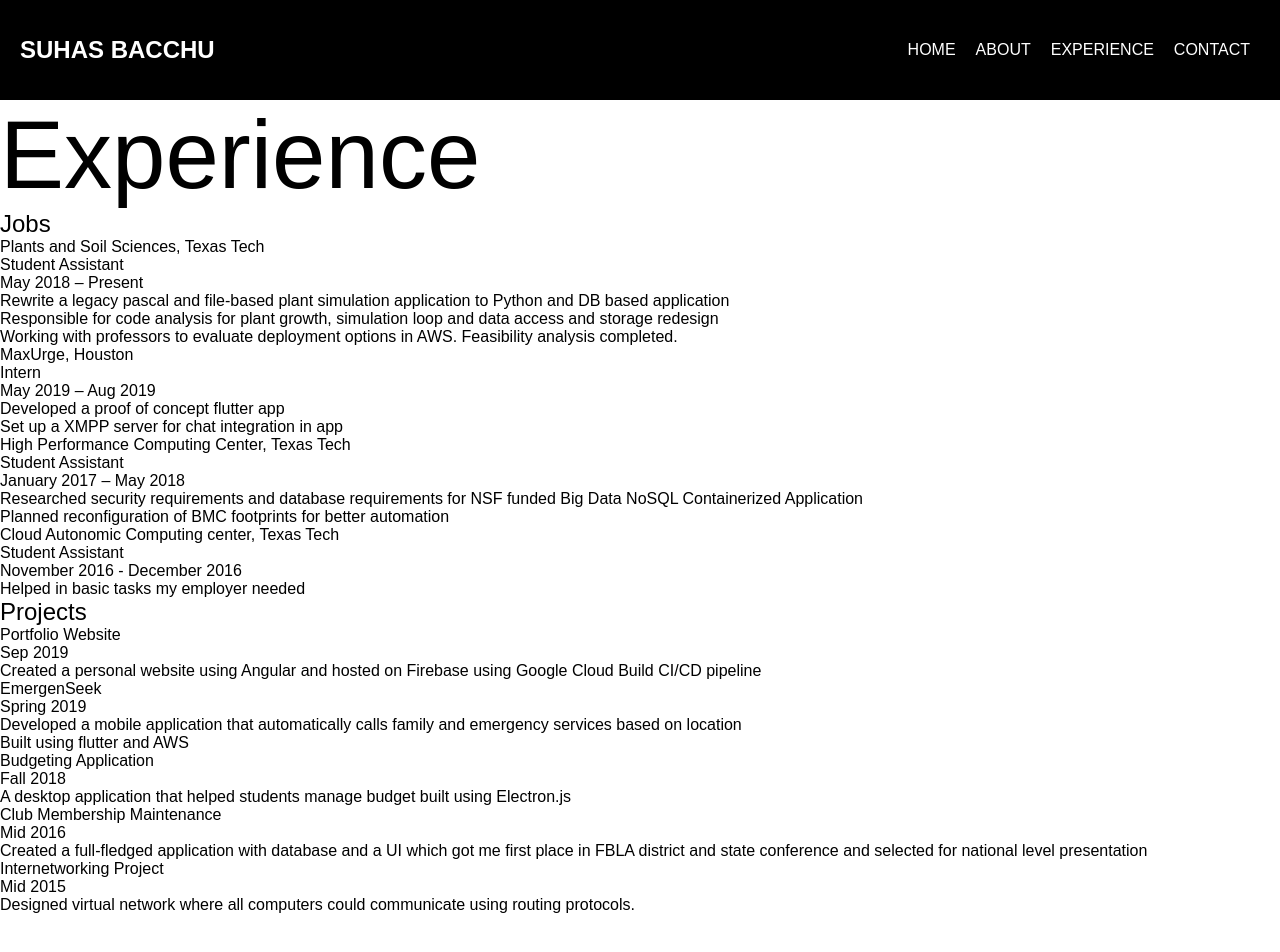
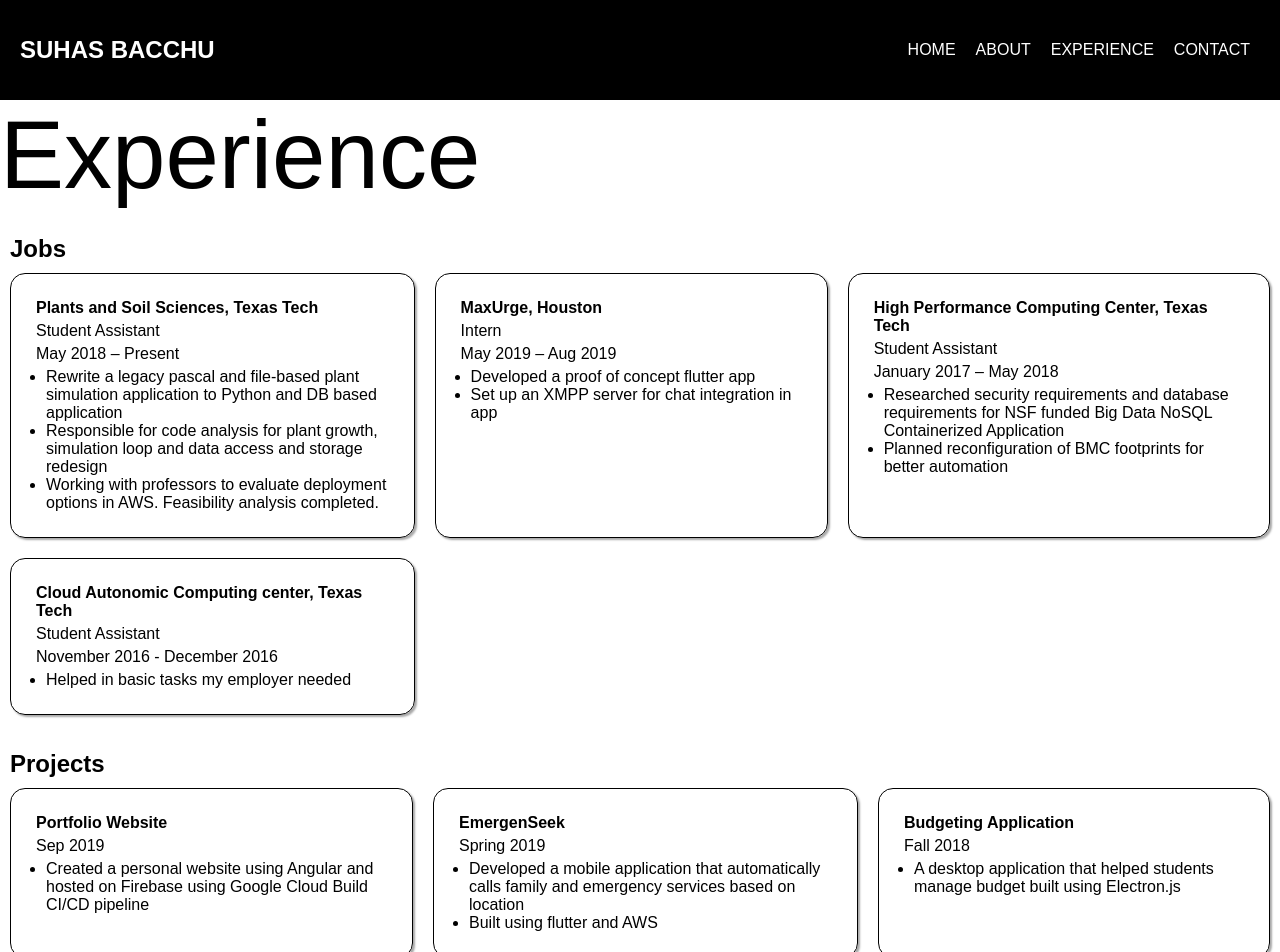
Before and after one commit to sbacchu/suhasbacchu.com, an Angular app: page /experience in a window 1280 px wide. Shown: the top 952 px of the page. Before the commit the page ends 914 px from the top, so only its background shows below. Built offline with nearby package versions, Linux system fonts and the light colour scheme.

Commit message:
css updates

```diff
--- a/package.json
+++ b/package.json
@@ -31,7 +31,7 @@
     "zone.js": "~0.9.1"
   },
   "devDependencies": {
-    "@angular-devkit/build-angular": "~0.800.0",
+    "@angular-devkit/build-angular": "^0.800.6",
     "@angular/cli": "~8.0.3",
     "@angular/compiler-cli": "~8.0.1",
     "@angular/language-service": "~8.0.1",
--- a/src/app/about/about.component.scss
+++ b/src/app/about/about.component.scss
@@ -1,58 +1,68 @@
 $primary-color: black;
 $secondary-color: white;
 
-* {
-  box-sizing: border-box;
+//heading
+
+.lg-heading {
+  font-size: 6rem;
+  font-weight: 400;
 }
-h1,
-h2,
-h3 {
-  margin: 0;
-  font-weight: 400;
 
-  &.lg-heading {
-    font-size: 6rem;
+//Bio
+
+.container-bio {
+  padding: 10px;
+  margin-top: 25px;
+  display: flex;
+  flex-direction: column;
+  align-items: center;
+
+
+  .text-secondary {
+    color: $primary-color;
+    font-weight: bold;
+    font-size: 30px;
   }
 
-  &.sm-heading {
-    margin-bottom: 2rem;
-    padding: 0.2rem 1rem;
+  p {
+    padding: 10px;
+    margin-top: 25px;
+    color: $primary-color;
+    font-size: 20px;
   }
 }
 
-// .about-info {
-//   display: grid;
-//   grid-gap: 30px;
-//   grid-template-areas:
-//     "bioimg bio bio"
-//     "job1 job2 job3";
-//   grid-template-columns: repeat(3, 1fr);
+//skils
 
-//   .bio-img {
-//     grid-area: bioimg;
-//     margin: auto;
-//     border-radius: 50%;
-//     border: $secondary-color 3px solid;
-//   }
+.container-skills {
+  margin-top: 25px;
+  display: inline-grid;
+  grid-template-columns: auto auto auto;
 
-//   .bio {
-//     grid-area: bio;
-//     font-size: 1.5rem;
-//   }
+  .skill-block {
+    border: 1px $primary-color solid;
+    box-shadow: 2px 2px 2px darkgray;
+    border-radius: 15px;
+    padding: 25px;
+    margin: 10px;
+    color: $primary-color;
 
-//   .job-1 {
-//     grid-area: job1;
-//   }
-//   .job-2 {
-//     grid-area: job2;
-//   }
-//   .job-3 {
-//     grid-area: job3;
-//   }
+    .main-skill {
+      font-weight: bold;
+      padding-top: 5px;
+    }
 
-//   .job {
-//     background: lightgrey;
-//     padding: 0.5rem;
-//     border-bottom: $secondary-color 5px solid;
-//   }
-// }
+    .skill-list {
+      padding-top: 10px;
+    }
+
+  }
+}
+
+@media(max-width: 800px) {
+
+  .container-skills {
+    grid-template-columns: auto;
+  }
+
+}
--- a/src/app/contact/contact.component.html
+++ b/src/app/contact/contact.component.html
@@ -3,13 +3,25 @@
     Contact Me
   </h1>
   <div class="contact-boxes">
-    <div>
-      <span class="text-secondary">Email: </span> contact@suhasbacchu.com
+
+    <div class="contact-section">
+      <i class="fas fa-envelope fa-lg"></i>
+      <span class="text-secondary">
+        Email: </span> contact@suhasbacchu.com
     </div>
-    <div><span class="text-secondary">Phone Number: </span> (832) 672-0272</div>
-    <div>
-      <span class="text-secondary">Address: </span> 2202 Mac Davis Ln Apt 713B,
+
+    <div class="contact-section">
+      <i class="fas fa-phone fa-lg"></i>
+      <span class="text-secondary">
+        Phone Number: </span> (832) 672-0272
+    </div>
+
+    <div class="contact-section">
+      <i class="fas fa-map-marked-alt fa-lg"></i>
+      <span class="text-secondary">
+        Address: </span> 2202 Mac Davis Ln Apt 713B,
       Lubbock TX - 79401
     </div>
+
   </div>
 </main>
--- a/src/app/contact/contact.component.scss
+++ b/src/app/contact/contact.component.scss
@@ -1,21 +1,30 @@
 $primary-color: black;
 $secondary-color: white;
 
-* {
-  box-sizing: border-box;
+//heading
+
+.lg-heading {
+  font-size: 6rem;
+  font-weight: 400;
 }
-h1,
-h2,
-h3 {
-  margin: 0;
-  font-weight: 400;
 
-  &.lg-heading {
-    font-size: 6rem;
-  }
+//contact
 
-  &.sm-heading {
-    margin-bottom: 2rem;
-    padding: 0.2rem 1rem;
+.contact-boxes {
+  display: flex;
+  flex-wrap: wrap;
+  flex-direction: column;
+
+  .contact-section {
+    border: 1px $primary-color solid;
+    box-shadow: 2px 2px 2px darkgray;
+    border-radius: 15px;
+    padding: 25px;
+    margin: 10px;
+
+    span {
+      font-weight: bold;
+      padding-left: 10px;
+    }
   }
 }
--- a/src/app/experience/experience.component.html
+++ b/src/app/experience/experience.component.html
@@ -1,105 +1,138 @@
 <main id="about">
+
+
   <h1 class="lg-heading">
     Experience
   </h1>
+
+
   <div class="jobs">
+
     <h2 class="title">Jobs</h2>
+
+    <!-- container-jobs -->
+
+    <div class="container-jobs">
+
       <div class="job">
         <div class="employer">Plants and Soil Sciences, Texas Tech</div>
         <div class="position">Student Assistant</div>
         <div class="duration">May 2018 – Present</div>
-      <div class="responsibility">
-        Rewrite a legacy pascal and file-based plant simulation application to
-        Python and DB based application
-      </div>
-      <div class="responsibility">
-        Responsible for code analysis for plant growth, simulation loop and data
-        access and storage redesign
-      </div>
-      <div class="responsibility">
-        Working with professors to evaluate deployment options in AWS.
-        Feasibility analysis completed.
-      </div>
+        <ul class="responsibility">
+          <li>Rewrite a legacy pascal and file-based plant simulation application to Python and DB based application</li>
+          <li>Responsible for code analysis for plant growth, simulation loop and data access and storage redesign</li>
+          <li>Working with professors to evaluate deployment options in AWS. Feasibility analysis completed.</li>
+        </ul>
       </div>
 
       <div class="job">
         <div class="employer">MaxUrge, Houston</div>
         <div class="position">Intern</div>
         <div class="duration">May 2019 – Aug 2019</div>
-      <div class="responsibility">Developed a proof of concept flutter app</div>
-      <div class="responsibility">
-        Set up a XMPP server for chat integration in app
-      </div>
+        <ul class="responsibility">
+          <li>
+            Developed a proof of concept flutter app
+          </li>
+          <li>
+            Set up an XMPP server for chat integration in app
+          </li>
+        </ul>
       </div>
 
       <div class="job">
         <div class="employer">High Performance Computing Center, Texas Tech</div>
         <div class="position">Student Assistant</div>
         <div class="duration">January 2017 – May 2018</div>
-      <div class="responsibility">
-        Researched security requirements and database requirements for NSF
-        funded Big Data NoSQL Containerized Application
-      </div>
-      <div class="responsibility">
+        <ul class="responsibility">
+          <li>
+          Researched security requirements and database requirements for NSF funded Big Data NoSQL Containerized Application
+          </li>
+          <li>
             Planned reconfiguration of BMC footprints for better automation
-      </div>
+          </li>
+        </ul>
       </div>
 
       <div class="job">
         <div class="employer">Cloud Autonomic Computing center, Texas Tech</div>
         <div class="position">Student Assistant</div>
         <div class="duration">November 2016 - December 2016</div>
-      <div class="responsibility">Helped in basic tasks my employer needed</div>
+        <ul class="responsibility">
+          <li>
+            Helped in basic tasks my employer needed
+          </li>
+        </ul>
       </div>
+
     </div>
+
+    <!-- container-jobs -->
+
+  </div>
+
+
   <div class="projects">
+
     <h2 class="title">Projects</h2>
+
+    <div class="container-projects">
 
       <div class="project">
         <div class="project-title">Portfolio Website</div>
         <div class="date">Sep 2019</div>
-      <div class="description">
-        Created a personal website using Angular and hosted on Firebase using
-        Google Cloud Build CI/CD pipeline
-      </div>
+        <ul class="description">
+          <li>
+            Created a personal website using Angular and hosted on Firebase using Google Cloud Build CI/CD pipeline
+          </li>
+        </ul>
       </div>
 
       <div class="project">
         <div class="project-title">EmergenSeek</div>
         <div class="date">Spring 2019</div>
-      <div class="description">
+        <ul class="description">
+          <li>
             Developed a mobile application that automatically calls family and
             emergency services based on location
-      </div>
-      <div class="description">Built using flutter and AWS</div>
+          </li>
+          <li>
+            Built using flutter and AWS
+          </li>
+        </ul>
       </div>
 
       <div class="project">
         <div class="project-title">Budgeting Application</div>
         <div class="date">Fall 2018</div>
-      <div class="description">
-        A desktop application that helped students manage budget built using
-        Electron.js
-      </div>
+        <ul class="description">
+          <li>
+            A desktop application that helped students manage budget built using Electron.js
+          </li>
+        </ul>
       </div>
 
       <div class="project">
         <div class="project-title">Club Membership Maintenance</div>
         <div class="date">Mid 2016</div>
-      <div class="description">
-        Created a full-fledged application with database and a UI which got me
-        first place in FBLA district and state conference and selected for
-        national level presentation
-      </div>
+        <ul class="description">
+          <li>
+            Created a full-fledged application with database and a UI which got me first place in FBLA district and state conference and selected for national level presentation
+          </li>
+        </ul>
       </div>
 
       <div class="project">
         <div class="project-title">Internetworking Project</div>
         <div class="date">Mid 2015</div>
-      <div class="description">
-        Designed virtual network where all computers could communicate using
-        routing protocols.
+        <ul class="description">
+          <li>
+            Designed virtual network where all computers could communicate using routing protocols.
+          </li>
+        </ul>
       </div>
+
     </div>
+
   </div>
+
 </main>
--- a/src/app/experience/experience.component.scss
+++ b/src/app/experience/experience.component.scss
@@ -1,21 +1,101 @@
 $primary-color: black;
 $secondary-color: white;
 
-* {
-  box-sizing: border-box;
+//heading
+
+.lg-heading {
+  font-size: 6rem;
+  font-weight: 400;
 }
-h1,
-h2,
-h3 {
-  margin: 0;
-  font-weight: 400;
 
-  &.lg-heading {
-    font-size: 6rem;
+//jobs
+
+.jobs {
+  margin-top: 25px;
+
+  .title {
+    margin-left: 10px;
   }
 
-  &.sm-heading {
-    margin-bottom: 2rem;
-    padding: 0.2rem 1rem;
+  .container-jobs{
+    display: inline-grid;
+    grid-template-columns: auto auto auto;
+
+    .job {
+      border: 1px $primary-color solid;
+      box-shadow: 2px 2px 2px darkgray;
+      border-radius: 15px;
+      padding: 25px;
+      margin: 10px;
+
+      .employer {
+        font-weight: bold;
+        padding-bottom: 5px;
+      }
+      .position {
+        padding-bottom: 5px;
+      }
+      .duration {
+        padding-bottom: 5px;
+      }
+      .responsibility {
+        margin-left: 10px;
+      }
+    }
   }
 }
+
+//projects
+
+.projects {
+  margin-top: 25px;
+
+  .title {
+    margin-left: 10px;
+  }
+
+  .container-projects {
+    display: inline-grid;
+    grid-template-columns: auto auto auto;
+
+    .project {
+      border: 1px $primary-color solid;
+      box-shadow: 2px 2px 2px darkgray;
+      border-radius: 15px;
+      padding: 25px;
+      margin: 10px;
+
+      .project-title {
+        font-weight: bold;
+        padding-bottom: 5px;
+      }
+      .date {
+        padding-bottom: 5px;
+      }
+      .description {
+        margin-left: 10px;
+      }
+    }
+  }
+}
+
+@media(max-width: 800px) {
+
+  .jobs {
+
+    .container-jobs {
+      grid-template-columns: auto;
+    }
+
+  }
+
+  .projects {
+
+    .container-projects {
+      grid-template-columns: auto;
+    }
+
+  }
+
+
+}
--- a/src/app/home/home.component.scss
+++ b/src/app/home/home.component.scss
@@ -1,3 +1,5 @@
+
+
 h1,
 h2,
 h3 {
@@ -10,7 +12,7 @@ h3 {
 
   &.sm-heading {
     margin-bottom: 2rem;
-    padding: 0.2rem 1rem;
+    padding: 0.2rem 0rem;
   }
 }
 
```
Also changed, not shown: src/app/about/about.component.html (+81 -33 lines), 1 other file (tests, documents, lock files or other folders). Lines whose indentation alone changed are shown as unchanged.
